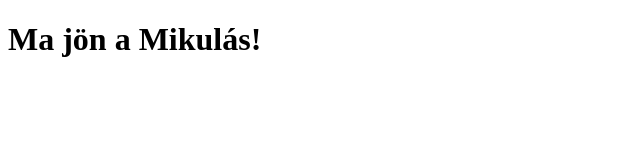
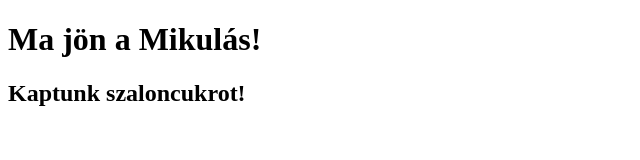
Before and after one commit to lacu46/proba_12_05, a plain HTML site: page index.html in a window 1280 px wide. Shown: the whole page, without its empty margins (0-640 px from the left). Drawn offline with Linux system fonts and the light colour scheme.

Commit message:
h2-es címsor

```diff
--- a/index.html
+++ b/index.html
@@ -7,5 +7,6 @@
 </head>
 <body>
     <h1>Ma jön a Mikulás!</h1>
+    <h2>Kaptunk szaloncukrot!</h2>
 </body>
 </html>
```
